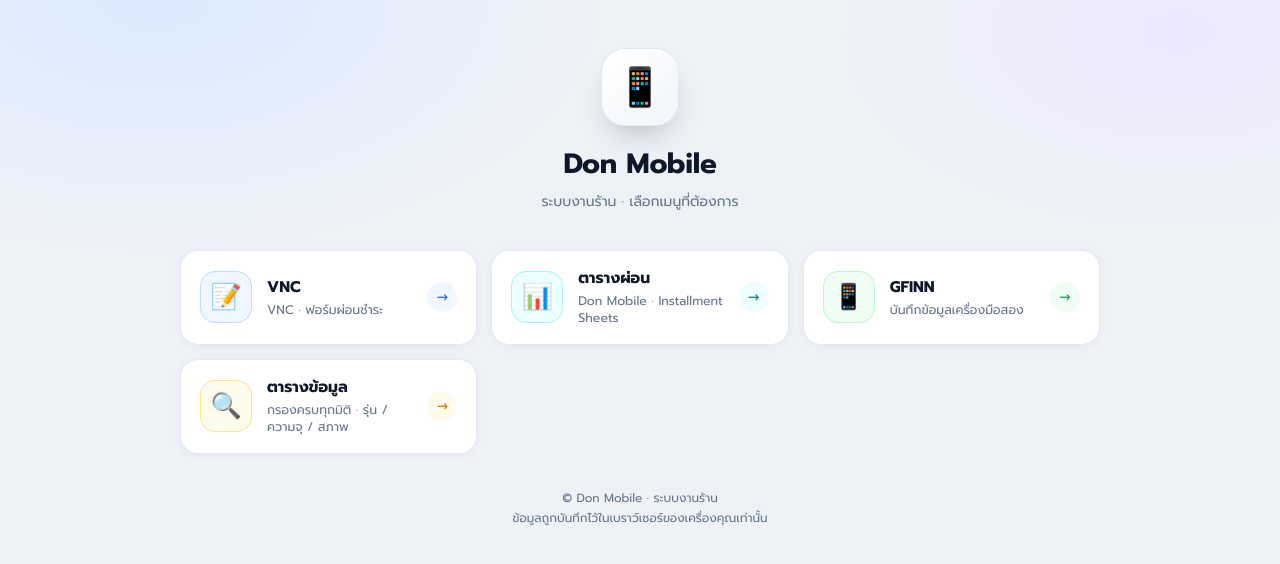
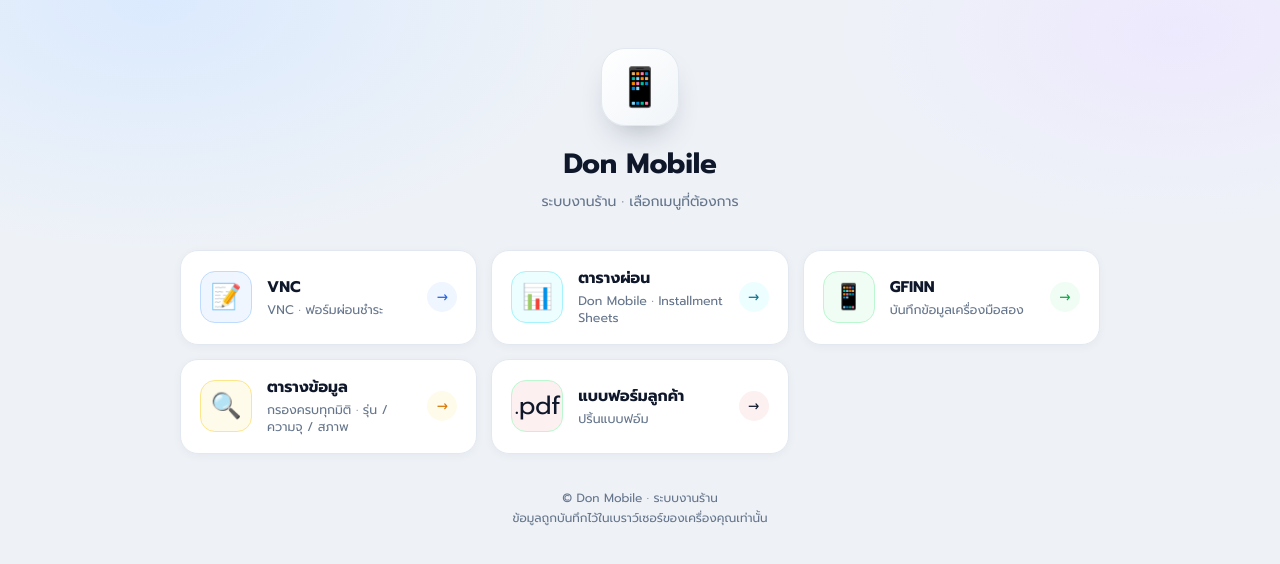
Before and after one commit to narak-ner/don, a plain HTML site: page index.html in a window 1280 px wide. Drawn offline with Linux system fonts and the light colour scheme.

Commit message:
Add customer form link to index.html
Added a new card link for customer form download.

```diff
--- a/index.html
+++ b/index.html
@@ -1,6 +1,7 @@
 <!DOCTYPE html>
 <html lang="th">
 <head>
+<base href="https://don-dusky.vercel.app">
 <meta charset="UTF-8">
 <meta name="viewport" content="width=device-width, initial-scale=1.0">
 <title>หน้าหลัก · Don Mobile</title>
@@ -222,6 +223,15 @@
       <span class="card-arrow" aria-hidden="true">→</span>
     </a>
 
+<a class="card" href="https://drive.google.com/file/d/14LDpMJwGxyT_sLqgNNYfwdUFIFc3Edug/" style="--accent:#5a34a;--accent-soft: #fdf0f0;--accent-line:#bbf7d0;">
+      <div class="card-icon">.pdf</div>
+      <div class="card-tx">
+        <h2>แบบฟอร์มลูกค้า</h2>
+        <p> ปริ้นแบบฟอ์ม </p>
+      </div>
+      <span class="card-arrow" aria-hidden="true">→</span>
+    </a>
+
   </nav>
 
   <footer class="foot">
```
